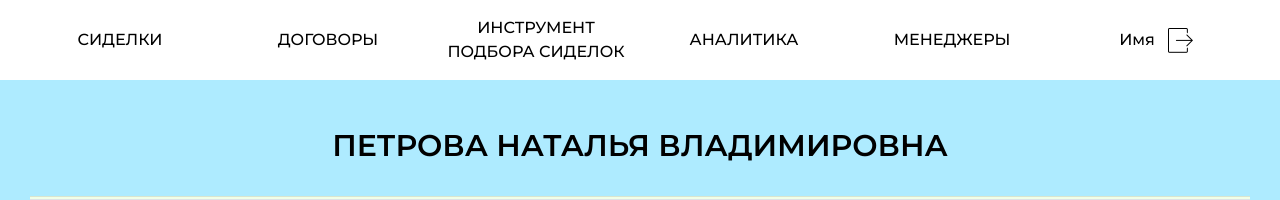
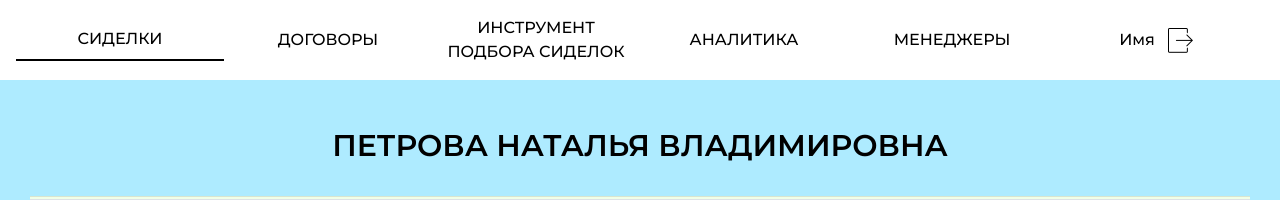
Before and after one commit to WNinJS/CRMforNurses, a PHP site: page /dataOfNursesViewWhich.php in a window 1280 px wide. Shown: the top 200 px of the page. Run offline with PHP 8.4, Linux system fonts and the light colour scheme.

Commit message:
Update dataOfNursesViewWhich.php

```diff
--- a/dataOfNursesViewWhich.php
+++ b/dataOfNursesViewWhich.php
@@ -14,7 +14,7 @@
     <title> Просмотр данных сиделки </title>
 </head>
 <body>
-    <!-- ШАПКА -->
+   <!-- ШАПКА -->
     <nav class="navbar navbar-expand-lg navbar w-100" style="background: white;">
         <button class="navbar-toggler" type="button" data-toggle="collapse" data-target="#navbarSupportedContent" aria-controls="navbarSupportedContent" aria-expanded="false" aria-label="Toggle navigation">
             <span class="navbar-toggler-icon">&#9776;</span>
@@ -22,11 +22,11 @@
 
         <div class="collapse navbar-collapse w-100 " id="navbarSupportedContent">
             <ul class="navbar-nav mr-auto d-flex justify-content-center align-items-center w-100 p-0 m-0">
-                <li class="navbar-item-active text-center"> <a class="nav-link" href="dataOfNurses.php"> СИДЕЛКИ </a></li>
-                <li class="navbar-item-active text-center"> <a class="nav-link" href=""> ДОГОВОРЫ </a></li>
-                <li class="navbar-item-active text-center"> <a class="nav-link" href=""> ИНСТРУМЕНТ ПОДБОРА СИДЕЛОК </a></li>
-                <li class="navbar-item-active text-center"> <a class="nav-link" href=""> АНАЛИТИКА </a></li>
-                <li class="navbar-item-active text-center"> <a class="nav-link" href=""> МЕНЕДЖЕРЫ </a></li>
+                <li class="navbar-item-active text-center"> <a class="nav-link linkActive" href="dataOfNurses.php"> СИДЕЛКИ </a></li>
+                <li class="navbar-item-active text-center"> <a class="nav-link" href="dataOfContracts.php"> ДОГОВОРЫ </a></li>
+                <li class="navbar-item-active text-center"> <a class="nav-link" href="selectToolNurses.php"> ИНСТРУМЕНТ ПОДБОРА СИДЕЛОК </a></li>
+                <li class="navbar-item-active text-center"> <a class="nav-link" href="analytics.php"> АНАЛИТИКА </a></li>
+                <li class="navbar-item-active text-center"> <a class="nav-link" href="dataOfManagers.php"> МЕНЕДЖЕРЫ </a></li>
                 <li class="navbar-item-active d-flex justify-content-center">
                     <p class="d-flex align-items-center m-0"> Имя </p>
                     <a class="nav-link" href="login.php">
@@ -157,6 +157,7 @@
                         </tr>
                     </tbody>
                 </table>
+
                 <br>
                 <hr class="hr-white">
                 <br>
```
